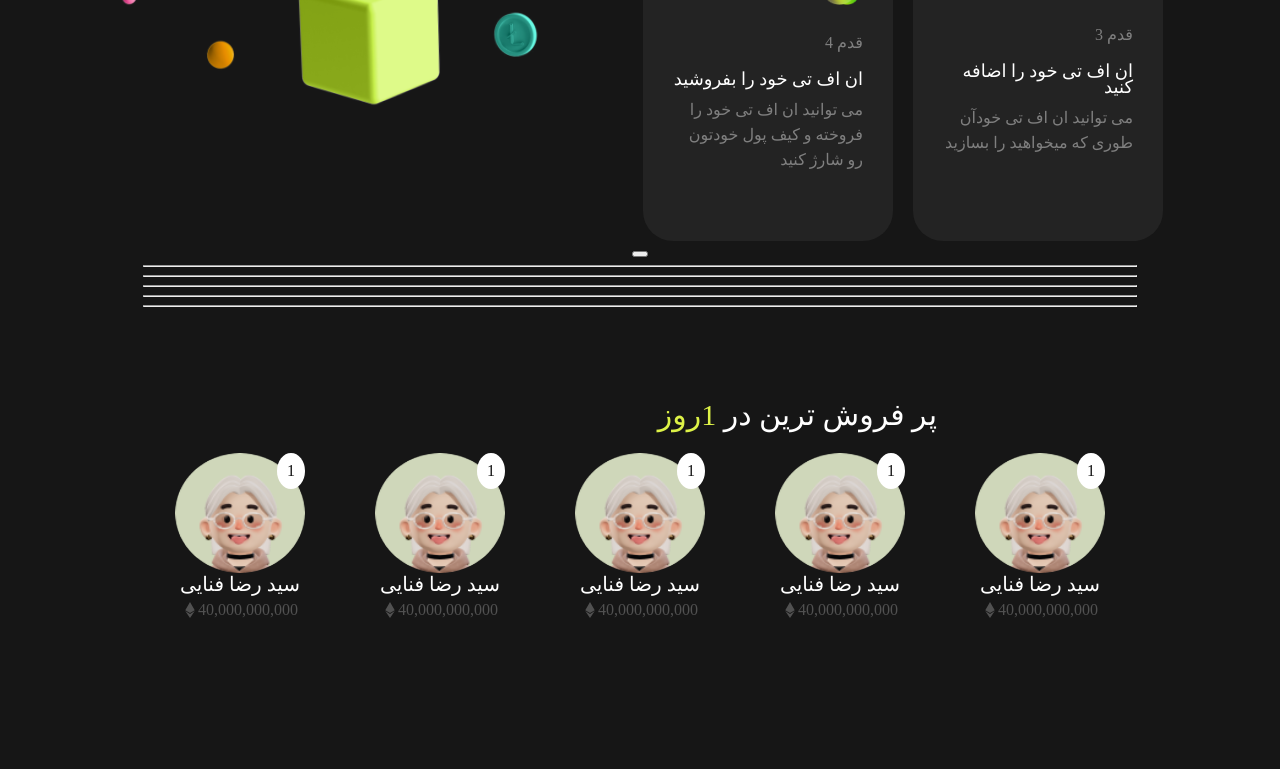
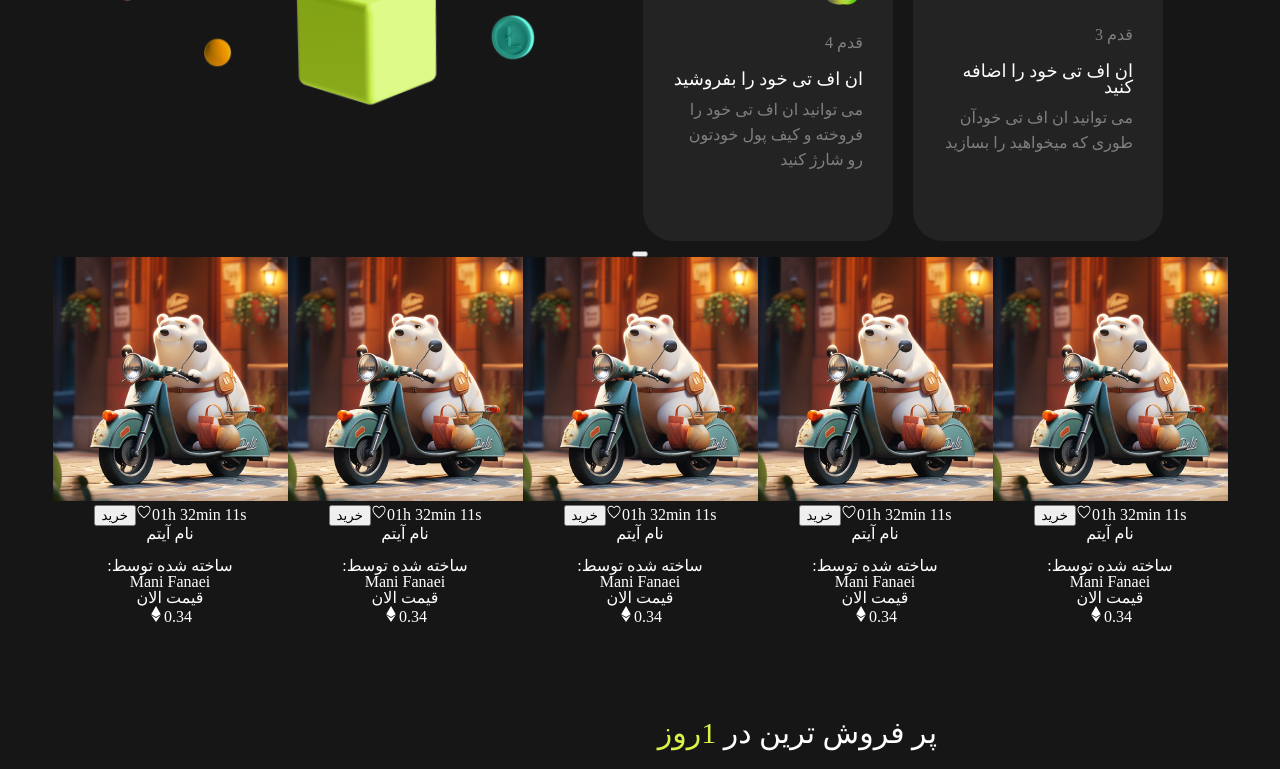
Before and after one commit to ManiPr/demonnft, a React (Create React App) app: page / in a window 1280 px wide. Shown: the part 2000-2769 px from the top of the page. Before the commit the page ends 2618 px from the top, so only its background shows below. Built offline with nearby package versions, Linux system fonts and the light colour scheme.

Commit message:
feat:nft-cardhtml

```diff
--- a/src/components/featured-item/FeaturedItem.js
+++ b/src/components/featured-item/FeaturedItem.js
@@ -1,6 +1,9 @@
 import React from 'react'
 import './FeaturedItem.css'
 import Button from '../button/Button'
+import NftCard from '../nft-card/NftCard'
+import images from '../../util/images';
+
 export default function FeaturedItem() {
   return (
     <>
@@ -11,13 +14,12 @@ export default function FeaturedItem() {
                         <h3 className='featured-item__title'></h3>
                         <Button></Button>
                     </div>
-                    <div className='featured-item__main'>
-                        <hr></hr>
-                                                <hr></hr>
-                        <hr></hr>
-                        <hr></hr>
-                        <hr></hr>
-
+                    <div className='featured-item__main center'>
+                      <NftCard image={images.nftImage2}></NftCard>
+                      <NftCard image={images.nftImage2}></NftCard>
+                      <NftCard image={images.nftImage2}></NftCard>
+                      <NftCard image={images.nftImage2}></NftCard>
+                      <NftCard image={images.nftImage2}></NftCard>
                     </div>
                 </div>
             </div>
--- a/src/components/nft-card-head/NftCardHead.js
+++ b/src/components/nft-card-head/NftCardHead.js
@@ -4,7 +4,7 @@ import Button from '../button/Button'
 import { FaEthereum } from "react-icons/fa";
 import './NftCardHead.css'
 export default function NftCardHead({image}) {
-    console.log(image);
+    // این کامپوننت برای استفاده در اسلایدر در هدر اصلی هست
   return (
     <>
    <div className='nft-card-head'>
--- a/src/components/nft-card/NftCard.js
+++ b/src/components/nft-card/NftCard.js
@@ -1,10 +1,38 @@
 import React from 'react'
 import './NftCard.css'
-export default function NftCard() {
+import { FaEthereum } from "react-icons/fa6";
+import { IoIosHeartEmpty } from "react-icons/io";
+import Button from '../button/Button'
+export default function NftCard({image}) {
   return (
     <>
         <div className='nft-card'>
-
+        <a className='nft-card__link'>
+          <div className='nft-card__container-image'>
+            <img src={image} className='nft-card__image pointer'></img>
+          </div>
+        </a>
+        <div className='nft-card__media'>
+                <span className='nft-card__time'>01h 32min 11s</span>
+                <span className='nft-card__like pointer'><IoIosHeartEmpty></IoIosHeartEmpty></span>
+                <Button className='nft-card__button pointer'>خرید</Button>
+        </div>
+        <div className='nft-card__description'>
+          <div className='nft-card__description-top'>
+              <h3 className='nft-card__title'>نام آیتم</h3>
+              <div className='nft-card__creator'>
+                <img className='nft-card__image'></img>
+                <div className='nft-card__creator-info'>
+                  <p className='nft-card__creator-info-p'>ساخته شده توسط:</p>
+                  <p className='nft-card__creator-name'>Mani Fanaei</p>
+                </div>
+              </div>
+          </div>
+          <div className='nft-card__description-bottom'>
+             <p className='nft-card__price-p'>قیمت الان</p>
+             <span className='nft-card__price'>0.34<FaEthereum></FaEthereum></span>
+          </div>
+        </div>
         </div>
     </>
   )
--- a/src/util/images.js
+++ b/src/util/images.js
@@ -6,6 +6,7 @@ const images = {
     headerImageItem5: require('../assets/header-image/item5.png'),
     headerBackgroundImage: require('../assets/header-image/bg-home7.png'),
     nftImage: require('../assets/nft-image/banner-01.jpg'),
+    nftImage2: require('../assets/card-item-02.jpg'),
     stepImage1:require('../assets/step-image/icon-01.png'),
     stepImage2:require('../assets/step-image/icon-02.png'),
     stepImage3:require('../assets/step-image/icon-03.png'),
```
Also changed, not shown: src/assets/card-item-02.jpg (added).
